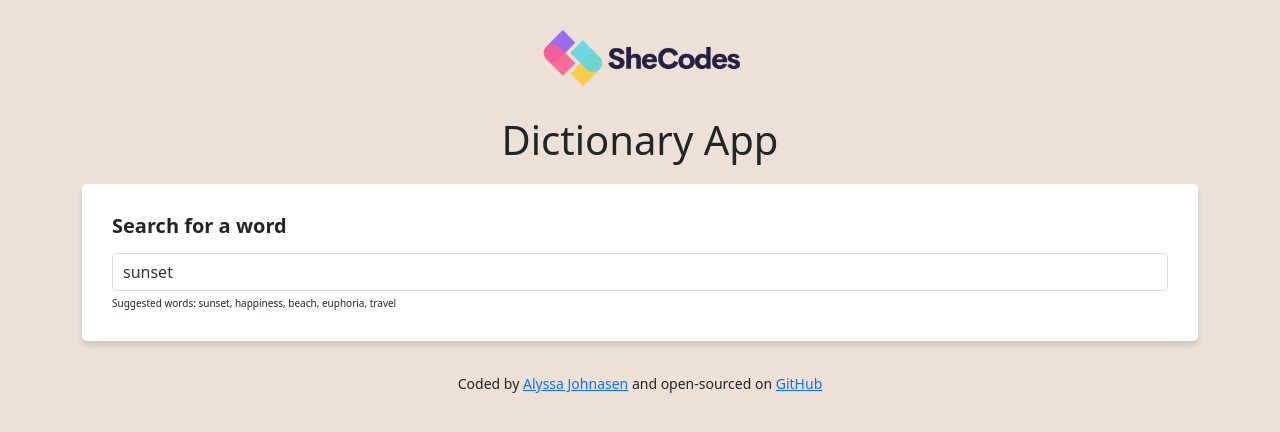
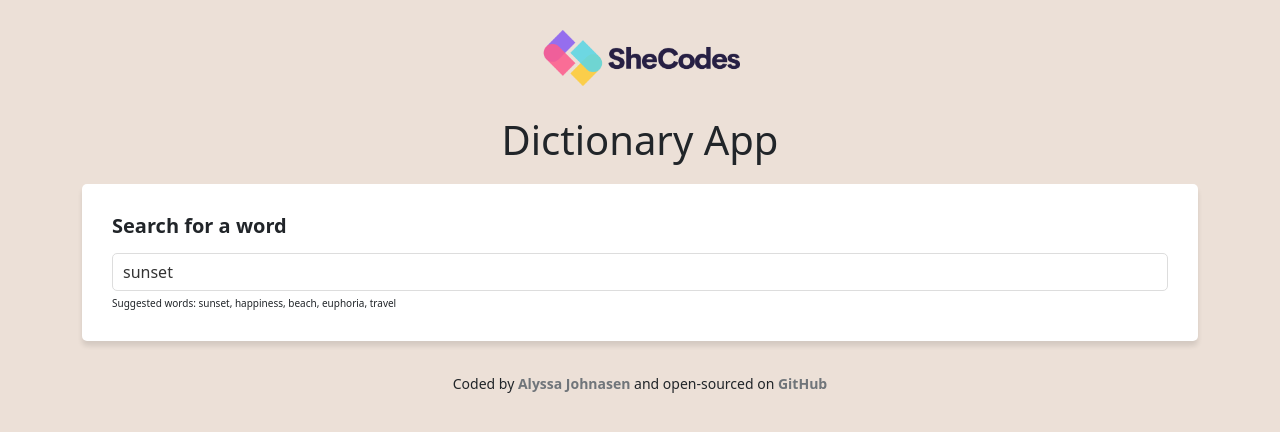
Before and after one commit to alyssajohnasen/dictionary-app, a React (Create React App) app: page / in a window 1280 px wide. Shown: the top 432 px of the page. Built offline with nearby package versions, Linux system fonts and the light colour scheme; no server answers.

Commit message:
Update footer styling

```diff
--- a/src/App.css
+++ b/src/App.css
@@ -16,3 +16,13 @@ body {
   text-align: center;
   margin: 30px 0;
 }
+
+.App-footer a {
+  color: #70757a;
+  font-weight: bold;
+  text-decoration: none;
+}
+
+.App-footer a:hover {
+  text-decoration: underline;
+}
```
